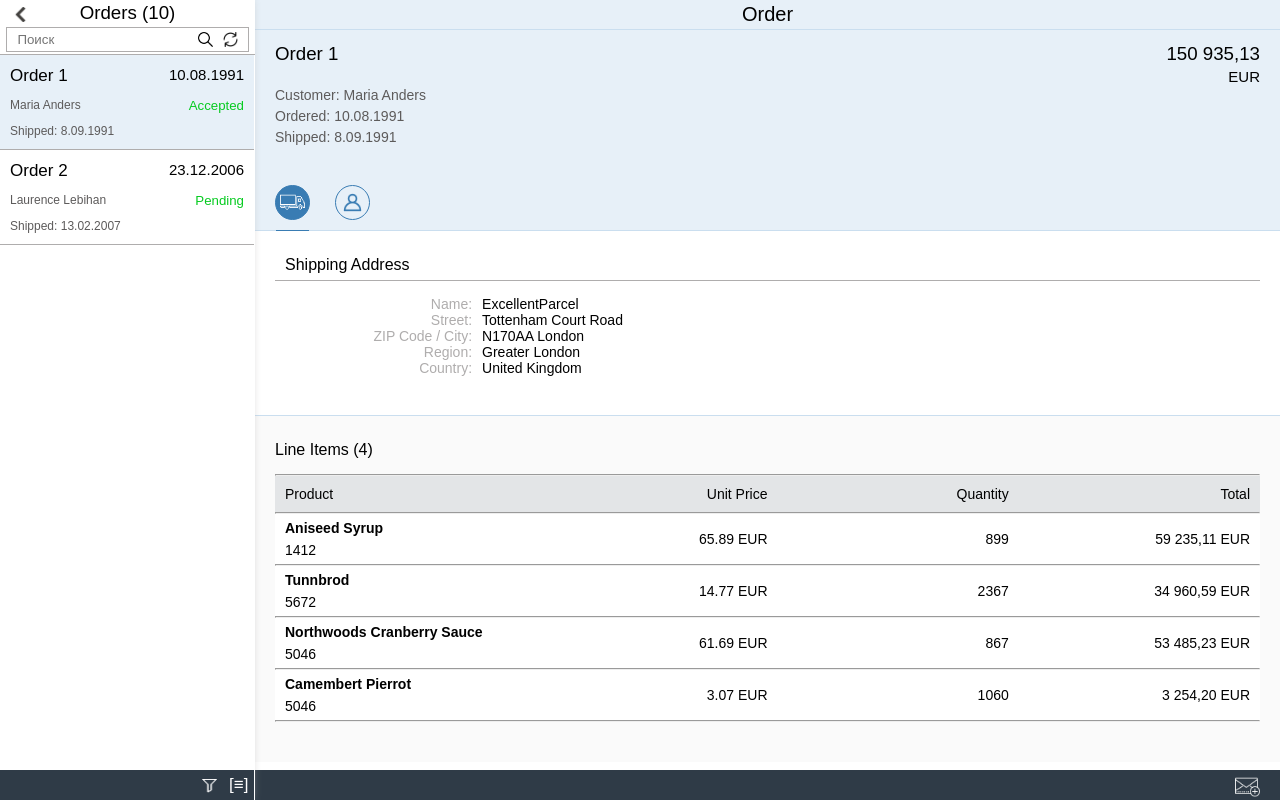
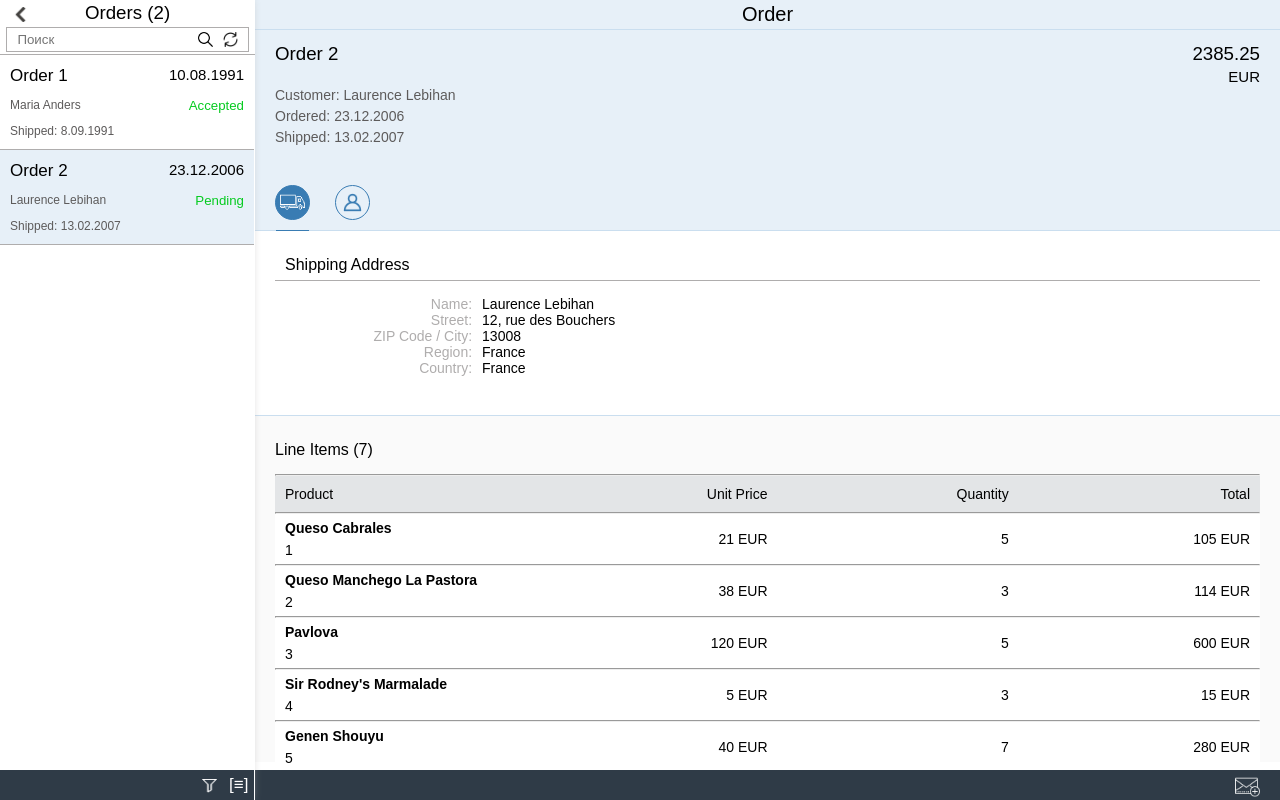
Before and after one commit to Vitali177/Order_Task_ItechArt, a website built with webpack: page index.html in a window 1280 px wide. Built offline with nearby package versions, Linux system fonts and the light colour scheme.

Commit message:
feat: add element generation and event listeners

```diff
--- /dev/null
+++ b/assets/js/App.js
@@ -0,0 +1,16 @@
+import { Orders } from './data';
+import { getMarkupAllOrdersInList } from './get-markup-all-orders-in-list';
+import { showDetailsOrder } from './show-details-order';
+import { addEventListeners } from './add-event-listeners';
+
+function init() {
+  const orderListMain = document.querySelector('.order-list__main');
+  orderListMain.innerHTML = getMarkupAllOrdersInList(Orders);
+
+  document.querySelectorAll('.order-list__item')[1].classList.add('order-list__item--selected');
+  showDetailsOrder(document.querySelector('.order-list__item--selected'), Orders);
+
+  addEventListeners();
+}
+
+window.addEventListener('DOMContentLoaded', init);
--- /dev/null
+++ b/assets/js/add-event-listeners.js
@@ -0,0 +1,49 @@
+import { Orders } from './data';
+import { showDetailsOrder } from './show-details-order';
+
+export function addEventListeners() {
+  const buttonBack = document.querySelector('.order-list__button-back');
+  const headerButton = document.querySelector('.header__button');
+
+  const contentWrapper = document.querySelector('.content-wrapper');
+  const orderList = document.querySelector('.order-list');
+
+  const buttonAddress = document.querySelector('.order__button-address');
+  const buttonProcessor = document.querySelector('.order__button-processor');
+  const sectionOrderAddress = document.querySelector('section.order__address');
+  const sectionOrderProcessor = document.querySelector('section.order__processor');
+
+  const orderItems = document.querySelectorAll('.order-list__item');
+
+  buttonBack.addEventListener('click', () => {
+    contentWrapper.classList.add('content-wrapper--menu-hidden');
+    headerButton.style.display = 'block';
+    orderList.style.display = 'none';
+  });
+
+  headerButton.addEventListener('click', () => {
+    contentWrapper.classList.remove('content-wrapper--menu-hidden');
+    headerButton.style.display = 'none';
+    orderList.style.display = 'block';
+  });
+
+  buttonAddress.addEventListener('click', () => {
+    buttonAddress.classList.toggle('order__button-address--selected');
+    sectionOrderAddress.classList.toggle('order__address--hidden');
+  });
+
+  buttonProcessor.addEventListener('click', () => {
+    buttonProcessor.classList.toggle('order__button-processor--selected');
+    sectionOrderProcessor.classList.toggle('order__processor--hidden');
+  });
+
+  orderItems.forEach((item) => {
+    item.addEventListener('click', () => {
+      // remove class from last selected
+      document.querySelector('.order-list__item--selected').classList.remove('order-list__item--selected');
+
+      item.classList.add('order-list__item--selected');
+      showDetailsOrder(item, Orders);
+    });
+  });
+}
--- /dev/null
+++ b/assets/js/get-markup-all-orders-in-list.js
@@ -0,0 +1,25 @@
+export function getMarkupAllOrdersInList(Orders) {
+  const numberOfOrders = document.querySelector('.order-list__header-row h3 span');
+  numberOfOrders.innerHTML = `(${Orders.length})`;
+
+  let markup = '';
+  Orders.forEach((order) => addOrderMarkup(order));
+
+  function addOrderMarkup(order) {
+    markup +=
+    `<div class="order-list__item" id="${order.id}">
+      <div class="order-list__item-row">
+          <h4 class="order-list__item-order">Order <span>${order.id}</span></h4>
+          <h3 class="order-list__item-ordered-date">${order.OrderInfo.createdAt}</h3>
+      </div>
+      <div class="order-list__item-row">
+          <h5 class="order-list__item-customer">${order.CustomerInfo.firstName} ${order.CustomerInfo.lastName}</h5>
+          <h5 class="order-list__item-order-time order-list__item-order-time--in-time">${order.OrderInfo.status}</h5>
+      </div>
+      <div class="order-list__item-row">
+          <h5 class="order-list__item-shipped">Shipped: <span>${order.OrderInfo.shippedAt}</span></h5>
+      </div>
+    </div>`;
+  }
+  return markup;
+}
--- a/assets/js/script.js
+++ /dev/null
@@ -1,79 +0,0 @@
-import { Orders } from './data';
-
-function init () {
-  const buttonBack = document.querySelector('.order-list__button-back');
-  const headerButton = document.querySelector('.header__button');
-  const contentWrapper = document.querySelector('.content-wrapper');
-  const orderList = document.querySelector('.order-list');
-  const orderListMain = document.querySelector('.order-list__main');
-  const sectionMainInfo = document.querySelector('section.order__main-info');
-
-  buttonBack.addEventListener('click', () => {
-    contentWrapper.classList.add('content-wrapper--menu-hidden');
-    headerButton.style.display = 'block';
-    orderList.style.display = 'none';
-  });
-
-  headerButton.addEventListener('click', () => {
-    contentWrapper.classList.remove('content-wrapper--menu-hidden');
-    headerButton.style.display = 'none';
-    orderList.style.display = 'block';
-  });
-
-
-  Orders.forEach((order) => addOrderMarkup(order));
-  document.querySelector('.order-list__item').classList.add('order-list__item--selected');
-  showMainInfo(document.querySelector('.order-list__item'));
-
-  function addOrderMarkup(order) {
-    const markup =
-    `<div class="order-list__item">
-      <div class="order-list__item-row">
-          <h4 class="order-list__item-order">Order <span>${order.id}</span></h4>
-          <h3 class="order-list__item-ordered-date">${order.OrderInfo.createdAt}</h3>
-      </div>
-      <div class="order-list__item-row">
-          <h5 class="order-list__item-customer">${order.CustomerInfo.firstName} ${order.CustomerInfo.lastName}</h5>
-          <h5 class="order-list__item-order-time order-list__item-order-time--in-time">${order.OrderInfo.status}</h5>
-      </div>
-      <div class="order-list__item-row">
-          <h5 class="order-list__item-shipped">Shipped: <span>${order.OrderInfo.shippedAt}</span></h5>
-      </div>
-    </div>`;
-
-    orderListMain.innerHTML += markup;
-    document.querySelector('.order-list__item:last-child').id = order.id;
-  }
-
-
-  function showMainInfo(element) {
-    let order;
-    Orders.forEach((item) => {
-      if (item.id === element.id) {
-        order = item;
-      }
-    });
-    console.log(order);
-
-    // ! Посчитать сумму заказа
-
-    const markup =
-    `<div class="order__row">
-        <h3 class="order__name">Order <span>${order.id}</span></h3>
-        <h3 class="order__cost">150 935,13 <br><span>${order.products[0].currency}</span></h3>
-    </div>
-    <ul class="order__main-info-list">
-        <li class="order__customer">Customer: <span></span>${order.CustomerInfo.firstName} ${order.CustomerInfo.lastName}</span></li>
-        <li class="order__ordered">Ordered: <span>${order.OrderInfo.createdAt}</span></li>
-        <li class="order__shipped">Shipped: <span>${order.OrderInfo.shippedAt}</span></li>
-    </ul>
-    <div class="order__buttons">
-        <div class="order__button-address order__button-address--selected"></div>
-        <div class="order__button-processor"></div>
-    </div>`;
-
-    sectionMainInfo.innerHTML = markup;
-  }
-}
-
-window.addEventListener('DOMContentLoaded', () => init());
--- /dev/null
+++ b/assets/js/show-details-order.js
@@ -0,0 +1,117 @@
+export function showDetailsOrder(element, Orders) {
+  const sectionMainInfo = document.querySelector('section.order__main-info .wrapper');
+  const sectionOrderAddress = document.querySelector('section.order__address');
+  const sectionOrderProcessor = document.querySelector('section.order__processor');
+  const sectionOrderLineItems = document.querySelector('.order__line-items');
+  let order;
+
+  Orders.forEach((item) => {
+    if (item.id === element.id) {
+      order = item;
+    }
+  });
+  console.log(order);
+
+
+  let totalCost = 0;
+  order.products.forEach((product) => totalCost += (product.quantity * product.price));
+  totalCost = totalCost.toFixed(2);
+
+
+  let markup =`
+  <div class="order__row">
+      <h3 class="order__name">Order <span>${order.id}</span></h3>
+      <h3 class="order__cost">${totalCost} <br><span>${order.products[0].currency}</span></h3>
+  </div>
+  <ul class="order__main-info-list">
+      <li class="order__customer">Customer: <span></span>${order.CustomerInfo.firstName} ${order.CustomerInfo.lastName}</span></li>
+      <li class="order__ordered">Ordered: <span>${order.OrderInfo.createdAt}</span></li>
+      <li class="order__shipped">Shipped: <span>${order.OrderInfo.shippedAt}</span></li>
+  </ul>`;
+  sectionMainInfo.innerHTML = markup;
+
+  markup = `
+  <h4 class="order__address-heading address-processor-heading">Shipping Address</h4>
+  <ul class="order__address-list">
+      <div class="order__address-column column-1">
+          <li class="order__address-item">Name: </li>
+          <li class="order__address-item">Street: </li>
+          <li class="order__address-item">ZIP Code / City: </li>
+          <li class="order__address-item">Region: </li>
+          <li class="order__address-item">Country: </li>
+      </div>
+      <div class="order__address-column column-2">
+          <li class="order__address-item">${order.ShipTo.name}</li>
+          <li class="order__address-item">${order.ShipTo.Address}</li>
+          <li class="order__address-item">${order.ShipTo.ZIP}</li>
+          <li class="order__address-item">${order.ShipTo.Region}</li>
+          <li class="order__address-item">${order.ShipTo.Country}</li>
+      </div>
+  </ul>
+  <ul class="order__address-mobile-list">
+      <li class="order__address-item">Name:</li><span>${order.ShipTo.name}</span>
+      <li class="order__address-item">Street:</li><span>${order.ShipTo.Address}</span>
+      <li class="order__address-item">ZIP Code / City:</li><span>${order.ShipTo.ZIP}</span>
+      <li class="order__address-item">Region:</li><span>${order.ShipTo.Region}</span>
+      <li class="order__address-item">Country:</li><span>${order.ShipTo.Country}</span>
+  </ul>`;
+  sectionOrderAddress.innerHTML = markup;
+
+  markup = `
+  <h4 class="order__processor-heading address-processor-heading">Customer Info</h4>
+  <div class="order__processor-wrapper-info">
+    <ul class="order__processor-list">
+      <div class="order__processor-column order__address-column column-1">
+        <li class="order__address-item">First Name: </li>
+        <li class="order__address-item">Last Name: </li>
+        <li class="order__address-item">Address: </li>
+        <li class="order__address-item">Phone: </li>
+        <li class="order__address-item">Email: </li>
+      </div>
+      <div class="order__processor-column order__address-column column-2">
+        <li class="order__address-item">${order.CustomerInfo.firstName}</li>
+        <li class="order__address-item">${order.CustomerInfo.lastName}</li>
+        <li class="order__address-item">${order.CustomerInfo.address}</li>
+        <li class="order__address-item order__processor-item--telephone">${order.CustomerInfo.phone}</li>
+        <li class="order__address-item">${order.CustomerInfo.email}</li>
+      </div>
+    </ul>
+    <ul class="order__address-mobile-list">
+      <li class="order__address-item">First Name:</li><span>${order.CustomerInfo.firstName}</span>
+      <li class="order__address-item">Last Name:</li><span>${order.CustomerInfo.lastName}</span>
+      <li class="order__address-item">Address:</li><span>${order.CustomerInfo.address}</span>
+      <li class="order__address-item order__processor-item--telephone">Phone:</li><span>${order.CustomerInfo.phone}</span>
+      <li class="order__address-item">Email:</li><span>${order.CustomerInfo.email}</span>
+    </ul>
+  </div>`;
+  sectionOrderProcessor.innerHTML = markup;
+
+
+  let markupProducts = '';
+
+  order.products.forEach((product) => {
+    markupProducts += `
+    <div class="order__line-list-row">
+      <li class="product">${product.name}<br><span>${product.id}</span></li>
+      <li class="unit-price"><span class="mobile-info">Unit Price:<br></span>${product.price} ${product.currency}</li>
+      <li class="quantity"><span class="mobile-info">Quantity:<br></span>${product.quantity}</li>
+      <li class="total"><span class="mobile-info">Total:<br></span>${product.totalPrice} ${product.currency}</li>
+    </div>
+    <hr>`;
+  });
+
+  markup = `
+  <h4 class="order__line-items-heading">Line Items <span>(${order.products.length})</span></h4>
+  <hr>
+  <ul class="order__line-list">
+    <div class="order__line-list-row order__line-list-row--headline">
+      <li class="product">Product</li>
+      <li class="unit-price">Unit Price</li>
+      <li class="quantity">Quantity</li>
+      <li class="total">Total</li>
+    </div>
+    <hr>
+    ${markupProducts}
+  </ul> `;
+  sectionOrderLineItems.innerHTML = markup;
+}
--- a/assets/stylesheets/css/blocks/order-list.css
+++ b/assets/stylesheets/css/blocks/order-list.css
@@ -7,6 +7,10 @@
   width: var(--order-list-width);
   background-color: var(--primary-white);
   box-shadow: -5px 0px 10px var(--primary-gray);
+}
+
+.order-list--hidden {
+  display: block;
 }
 
 .order-list__header {
--- a/assets/stylesheets/css/reset/mini_reset.css
+++ b/assets/stylesheets/css/reset/mini_reset.css
@@ -20,6 +20,7 @@ h3 {
   margin: 0 auto;
   padding-left: var(--order-list-width); /* while order-list is open */
   box-shadow: 5px 0px 10px #afadad;
+  transition: all 0.5s ease;
 }
 
 .content-wrapper--menu-hidden {
--- a/index.html
+++ b/index.html
@@ -169,7 +169,8 @@
         </header>
         <main class="order">
             <section class="order__main-info">
-                <div class="order__row">
+                <div class="wrapper">
+                    <!-- <div class="order__row">
                         <h3 class="order__name">Order 7918</h3>
                         <h3 class="order__cost">150 935,13 <br><span>EUR</span></h3>
                     </div>
@@ -177,14 +178,15 @@
                         <li class="order__customer">Customer: <span>Tortuga Restaurante</span></li>
                         <li class="order__ordered">Ordered: <span>18 сент. 2016 г.</span></li>
                         <li class="order__shipped">Shipped: <span>26 сент. 2016 г.</span></li>
-                </ul>
+                    </ul> -->
+                </div>
                 <div class="order__buttons">
                     <div class="order__button-address order__button-address--selected"></div>
                     <div class="order__button-processor"></div>
                 </div>
             </section>
             <section class="order__address">
-                <h4 class="order__address-heading address-processor-heading">Shipping Address</h4>
+                <!-- <h4 class="order__address-heading address-processor-heading">Shipping Address</h4>
                 <ul class="order__address-list">
                     <div class="order__address-column column-1">
                         <li class="order__address-item">Name: </li>
@@ -195,7 +197,7 @@
                     </div>
                     <div class="order__address-column column-2">
                         <li class="order__address-item">ExcellentParcel</li>
-                        <li class="order__address-item">Tottenham Court Road</li class="order__address-item">
+                        <li class="order__address-item">Tottenham Court Road</li>
                         <li class="order__address-item">N170AA London</li>
                         <li class="order__address-item">Greater London</li>
                         <li class="order__address-item">United Kingdom</li>
@@ -207,10 +209,10 @@
                     <li class="order__address-item">ZIP Code / City:</li><span>N170AA London</span>
                     <li class="order__address-item">Region:</li><span>Greater London</span>
                     <li class="order__address-item">Country:</li><span>United Kingdom</span>
-                </ul>
+                </ul> -->
             </section>
-            <section class="order__processor">
-                <h4 class="order__processor-heading address-processor-heading">Processor Information</h4>
+            <section class="order__processor order__processor--hidden">
+                <!-- <h4 class="order__processor-heading address-processor-heading">Processor Information</h4>
                 <div class="order__processor-wrapper-info">
                     <h5 class="order__processor-list-heading">Details</h5>
                     <h5 class="order__processor-picture-heading">Picture</h5>
@@ -233,10 +235,10 @@
                     <div class="order__processor-picture-wrapper">
                         <div class="order__processor-picture"></div>
                     </div>
-                </div>
+                </div>      -->
             </section>
             <section class="order__line-items">
-                <h4 class="order__line-items-heading">Line Items <span>(4)</span></h4>
+                <!-- <h4 class="order__line-items-heading">Line Items <span>(4)</span></h4>
                 <hr>
                 <ul class="order__line-list">
                     <div class="order__line-list-row order__line-list-row--headline">
@@ -274,7 +276,7 @@
                         <li class="total"><span class="mobile-info">Total:<br></span>3 254,20 EUR</li>
                     </div>
                     <hr>
-                </ul>
+                </ul> -->
             </section>
         </main>
         <footer class="footer">
--- a/webpack.config.js
+++ b/webpack.config.js
@@ -1,7 +1,7 @@
 const path = require("path");
 
 module.exports = {
-  entry: './assets/js/script.js',
+  entry: './assets/js/App.js',
   mode: 'development',
   output: {
     filename: './main.js',
```
Also changed, not shown: assets/stylesheets/css/blocks/main-order.css (+22 -23 lines), dist/main.js. Lines whose indentation alone changed are shown as unchanged.
